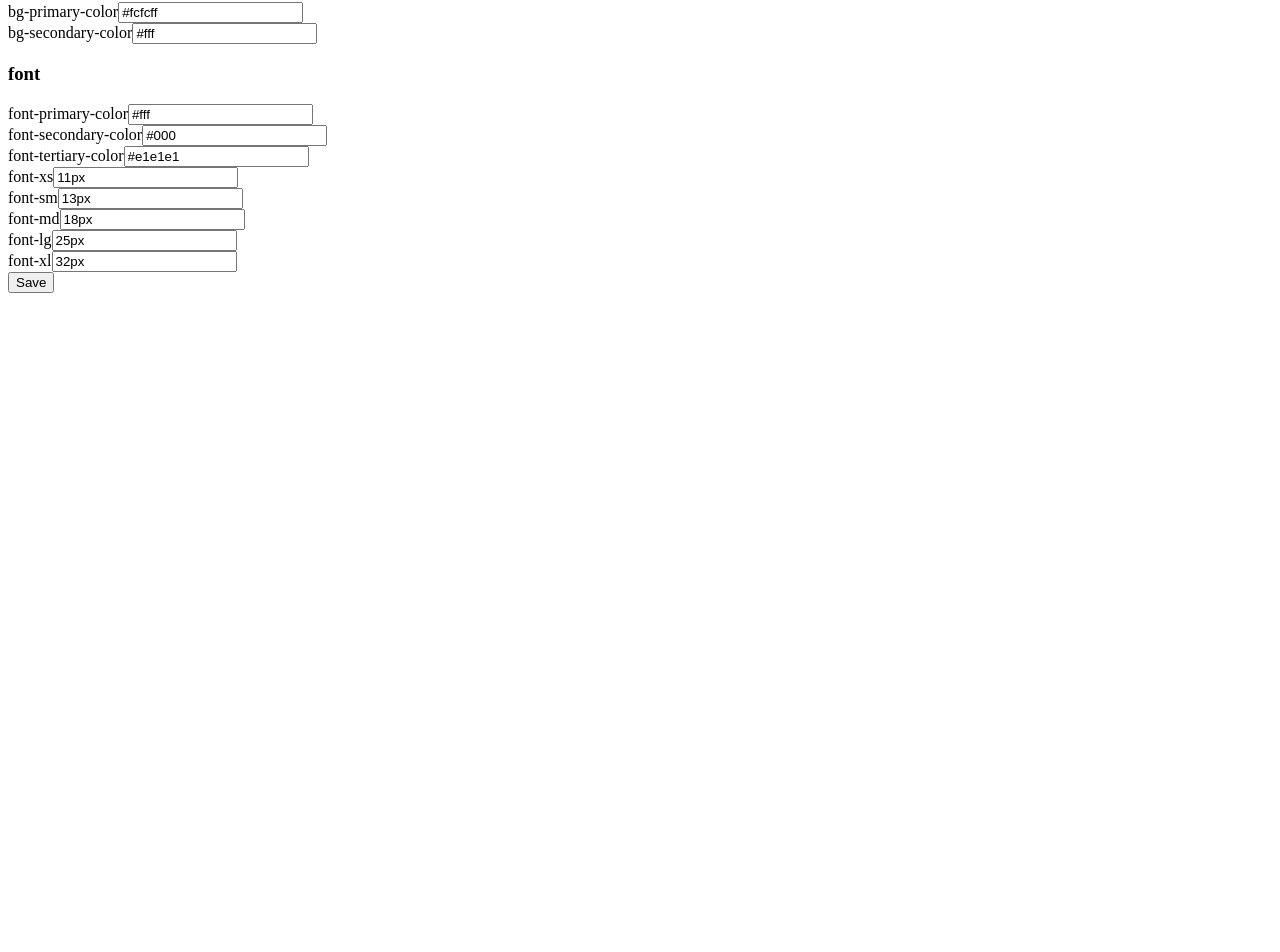
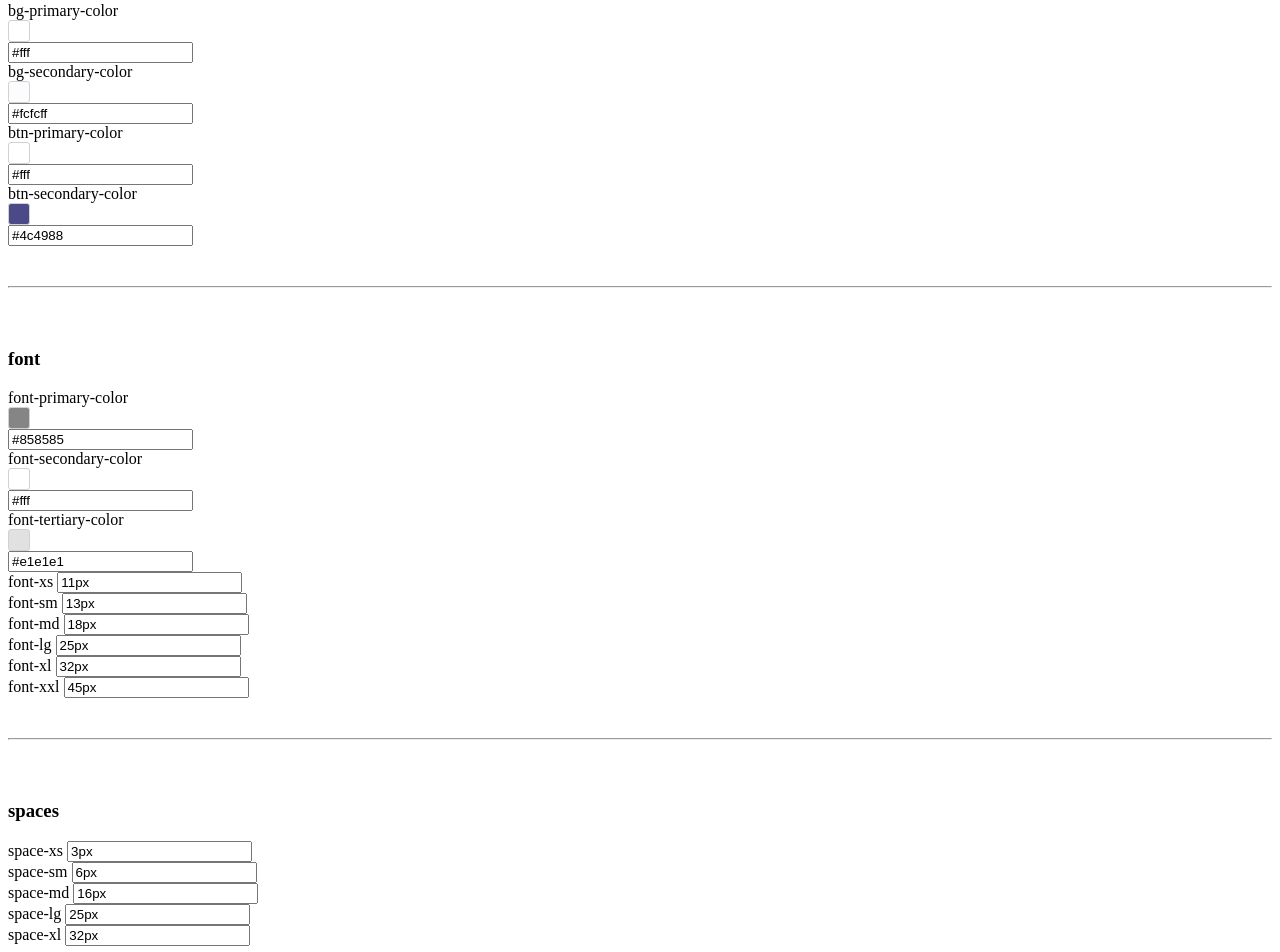
Before and after one commit to nathanlerit1991/vue-tailwind, a Vue app: page /theme in a window 1280 px wide. Shown: the part 57-1009 px from the top of the page. Before the commit the page ends 800 px from the top, so only its background shows below. Built offline with nearby package versions, Linux system fonts and the light colour scheme.

Commit message:
added theming

```diff
--- a/src/assets/sass/_base.scss
+++ b/src/assets/sass/_base.scss
@@ -4,8 +4,17 @@
     object-fit: cover;
     aspect-ratio: 1 / 1; //To fix Cumulative Layout Shift
 }
+html button {
+    padding: var(--space-sm) var(--space-md);
+    border-radius: var(--border-radius-sm);
+}
 
 .tbs-btn-primary {
-    background: var(--bg-primary-color);
+    background: var(--btn-primary-color);
     color: var(--font-primary-color);
 }
+
+.tbs-btn-secondary {
+    background: var(--btn-secondary-color);
+    color: var(--font-secondary-color);
+}
--- a/src/theme/theme.json
+++ b/src/theme/theme.json
@@ -1,16 +1,33 @@
 {
   "background": {
-    "bg-primary-color" : "#fcfcff",
-    "bg-secondary-color" : "#fff"
+    "bg-primary-color" : "#fff",
+    "bg-secondary-color" : "#fcfcff",
+    "btn-primary-color" : "#fff",
+    "btn-secondary-color": "#4c4988"
   },
   "font": {
-    "font-primary-color" : "#fff",
-    "font-secondary-color" : "#000",
+    "font-primary-color" : "#858585",
+    "font-secondary-color" : "#fff",
     "font-tertiary-color" : "#e1e1e1",
     "font-xs" : "11px",
     "font-sm" : "13px",
     "font-md" : "18px",
     "font-lg" : "25px",
-    "font-xl" : "32px"
+    "font-xl" : "32px",
+    "font-xxl" : "45px"
+  },
+  "spaces": {
+    "space-xs" : "3px",
+    "space-sm" : "6px",
+    "space-md" : "16px",
+    "space-lg" : "25px",
+    "space-xl" : "32px"
+  },
+  "border radius": {
+    "border-radius-xs" : "3px",
+    "border-radius-sm" : "6px",
+    "border-radius-md" : "16px",
+    "border-radius-lg" : "25px",
+    "border-radius-xl" : "32px"
   }
 }
--- a/src/views/Theme.vue
+++ b/src/views/Theme.vue
@@ -24,17 +24,28 @@
 <template>
   <SectionWrapper>
     <ContainerWrapper>
-      <Row class="py-5" v-for="(category, categoryName) in temporaryConfigStorage" :key="categoryName">
+      <Row v-for="(category, categoryName) in temporaryConfigStorage" :key="categoryName">
         <Column>
-          <h3 class="uppercase mb-3">{{ categoryName }}</h3>
+          <h3 class="uppercase text-lg font-bold mb-3">{{ categoryName }}</h3>
         </Column>
-        <Column v-for="(colorValue, colorName) in category" :key="colorName" additional_class="sm:w-3/12">
+        <Column v-for="(colorValue, classLabel) in category" :key="classLabel" additional_class="sm:w-3/12">
           <div class="mb-4">
             <div>
-              <label class="block mb-1 font-bold">{{ colorName }}</label>
-              <input v-model="category[colorName]" type="text" class="border border-gray-300 rounded-md px-3 py-2 w-full" />
+              <label class="flex items-center mb-1">
+                {{ classLabel }}
+                <div
+                  class="mx-2"
+                  style="width: 20px; height: 20px; border: solid 1px #d1d1d1; border-radius: 3px;"
+                  :style="{ 'background-color': category[classLabel] }"
+                  v-if="classLabel.includes('color')"
+              /></label>
+
+              <input v-model="category[classLabel]" type="text" class="border border-gray-300 rounded-md px-3 py-2 w-full" />
             </div>
           </div>
+        </Column>
+        <Column>
+          <hr style="margin: 40px 0 60px 0"/>
         </Column>
       </Row>
     </ContainerWrapper>
```
